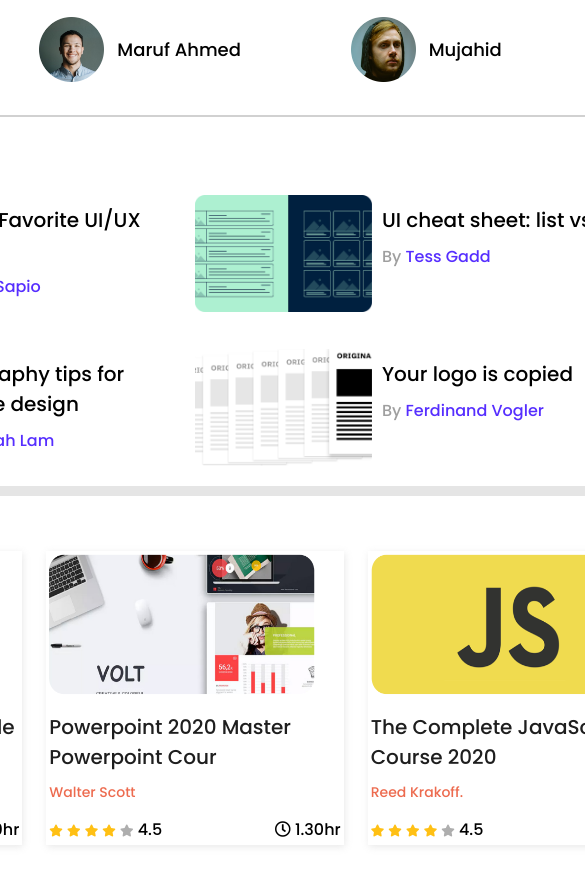
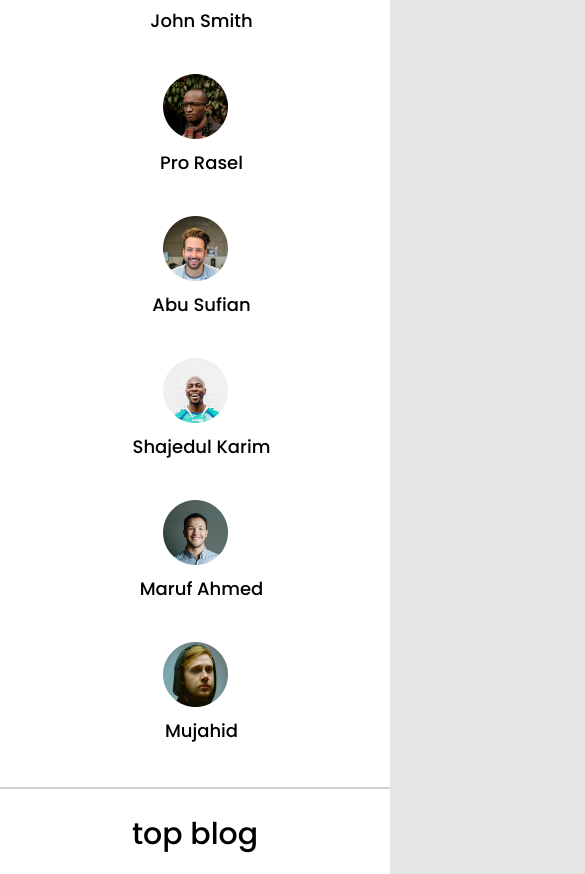
Before and after one commit to jahidulislam10x/leader-board, a plain HTML site: page index.html in a window 390 px wide. Shown: the part 156-1030 px from the top of the page, 585 px wide, since content can reach past the window. Drawn offline with Linux system fonts and the light colour scheme.

Commit message:
90% done

```diff
--- a/index.html
+++ b/index.html
@@ -32,10 +32,9 @@
 <!-- end header section -->
 
 <!-- start player section -->
-<main>
-    <section>
+    <main>
         <div class="container_full">
-            <div class="container">
+            <section class="container">
                 <div class="top-players">
                     <h2 class="section-title">top players</h2>
                     <div class="players">
@@ -113,7 +112,7 @@
                         </articale>
                     </div>
                 </div>
-            </div>
+            </section>
             <div class="container">
                 <section class="courses-full">
                     <h2 class="section-title">Lates Course</h2>
@@ -191,8 +190,7 @@
                 </section>
             </div>
         </div>
-    </section>
-</main>
+    </main>
 <!-- end player section -->
 
 </body>
--- a/style.css
+++ b/style.css
@@ -7,7 +7,7 @@ a:hover{text-decoration:none}
 h1, h2, h3, h4, h5, h6{font-weight:normal;margin-top:10px;margin-bottom:10px;}
 p{line-height: 150%;margin-bottom: 1em;}
 .container_full {width: 100%; height: auto;}
-.container {width:960px; margin:0 auto; display:block; background-color: #FFF; }
+.container {width:960px;  margin:0 auto; display:block; background-color: #FFF; }
 .fix{overflow:hidden;}
 .aligncenter{display:block;margin:0 auto;}
 .floatleft{float:left}
@@ -96,6 +96,8 @@ hr{
 .course{
     padding: 3px;
     box-shadow: 1px 2px 7px #dddddda3;
+    border-radius: 10px;
+    padding-bottom: 15px;
 }
 .course .course-thumnail img{
     width:266px;
@@ -113,6 +115,12 @@ hr{
     display: flex;
     justify-content: space-between;
 }
+.cours-info .course-duration{
+    background-color: #FFE4E8;
+    padding: 0px 8px;
+    border-radius: 5px;
+    font-size: 14px;
+}
 .fa-star{
     font-size: 12px;
 }
@@ -123,3 +131,44 @@ hr{
     color: #AEAEAE;
 }
 /* end course section */
+
+/* start media query */
+
+/* mobile divice */
+@media only screen and (max-width:688px){
+    .container{
+        width:100%;
+    }
+    .players, .blogs, .courses{
+        grid-template-columns: repeat(1, 1fr);
+        padding-top: 10px;
+    }
+    .player, .blogs{
+        flex-direction: column;
+    }
+    .section-title{
+        text-align: center;
+    }
+    .course{
+        margin: 10px;
+    }
+}
+@media only screen and (min-width:688px) and (max-width:992px){
+    .container{
+        width:100%;
+    }
+    .players, .blogs, .courses{
+        grid-template-columns: repeat(2, 1fr);
+        padding-top: 10px;
+    }
+    .player, .blogs{
+        flex-direction: column;
+    }
+    .section-title{
+        text-align: center;
+    }
+    .course{
+        margin: 10px;
+    }
+}
+/* end media query */
```
